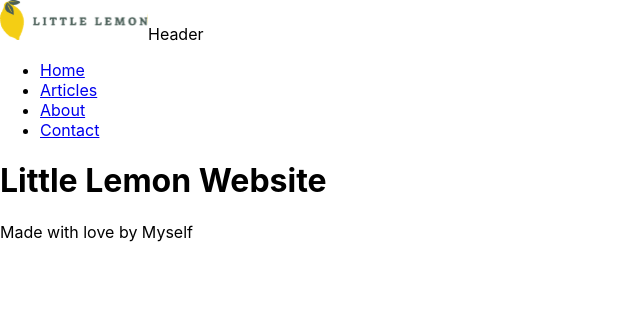
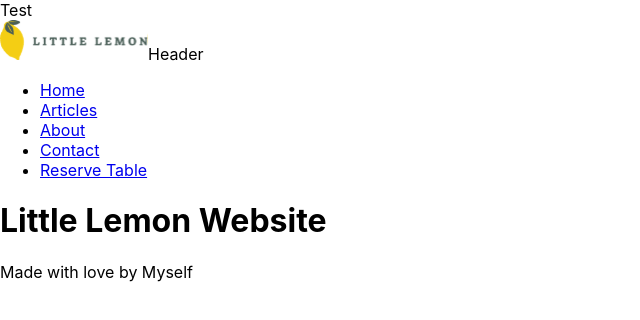
Before and after one commit to johnforfar/meta-react-capstone, a React (Create React App) app: page / in a window 1280 px wide. Shown: the top 320 px of the page, without its empty margins (0-640 px from the left). Built offline with nearby package versions, Linux system fonts and the light colour scheme.

Commit message:
route fixing

```diff
--- a/package.json
+++ b/package.json
@@ -2,7 +2,7 @@
   "name": "react-site",
   "version": "0.1.0",
   "private": true,
-  "homepage": "https://johnforfar.github.io/meta-react-capstone/",
+  "homepage": "https://johnforfar.github.io/",
   "dependencies": {
     "@testing-library/jest-dom": "^5.16.5",
     "@testing-library/react": "^13.4.0",
--- a/src/components/HomePage/HomePage.js
+++ b/src/components/HomePage/HomePage.js
@@ -6,6 +6,7 @@ import Footer from '../Footer/Footer';
 function HomePage() {
   return (
     <>
+      Test
       <Header />
       <Nav />
       <Main />
--- a/src/components/Nav/Nav.js
+++ b/src/components/Nav/Nav.js
@@ -1,3 +1,5 @@
+import { Link } from 'react-router-dom';
+
 function Nav() {
     return (
         <nav className="main-nav">
@@ -6,6 +8,7 @@ function Nav() {
                 <li><a href="/blog">Articles</a></li>
                 <li><a href="/about">About</a></li>
                 <li><a href="/contact">Contact</a></li>
+                <li><Link to="/reservations">Reserve Table</Link></li>
             </ul>
         </nav>
     );
```
